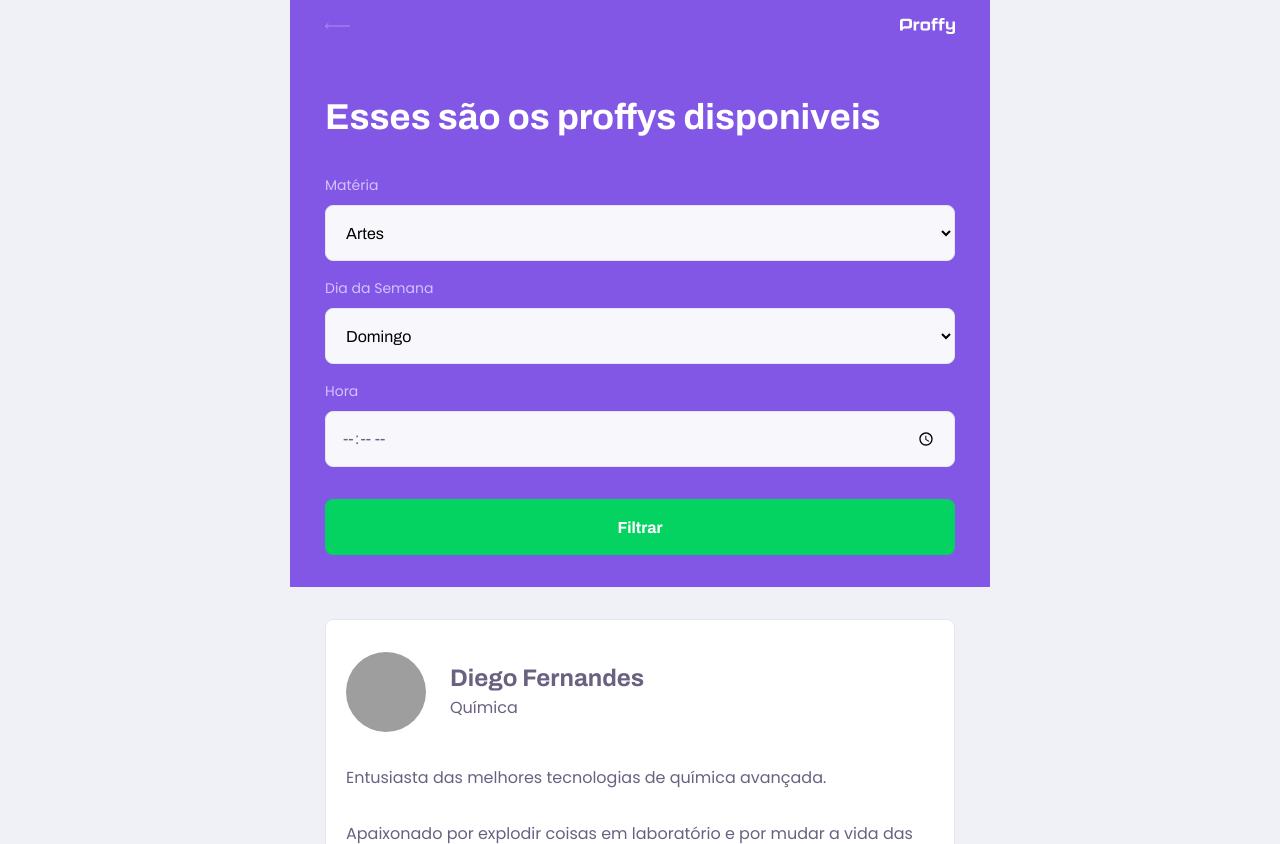
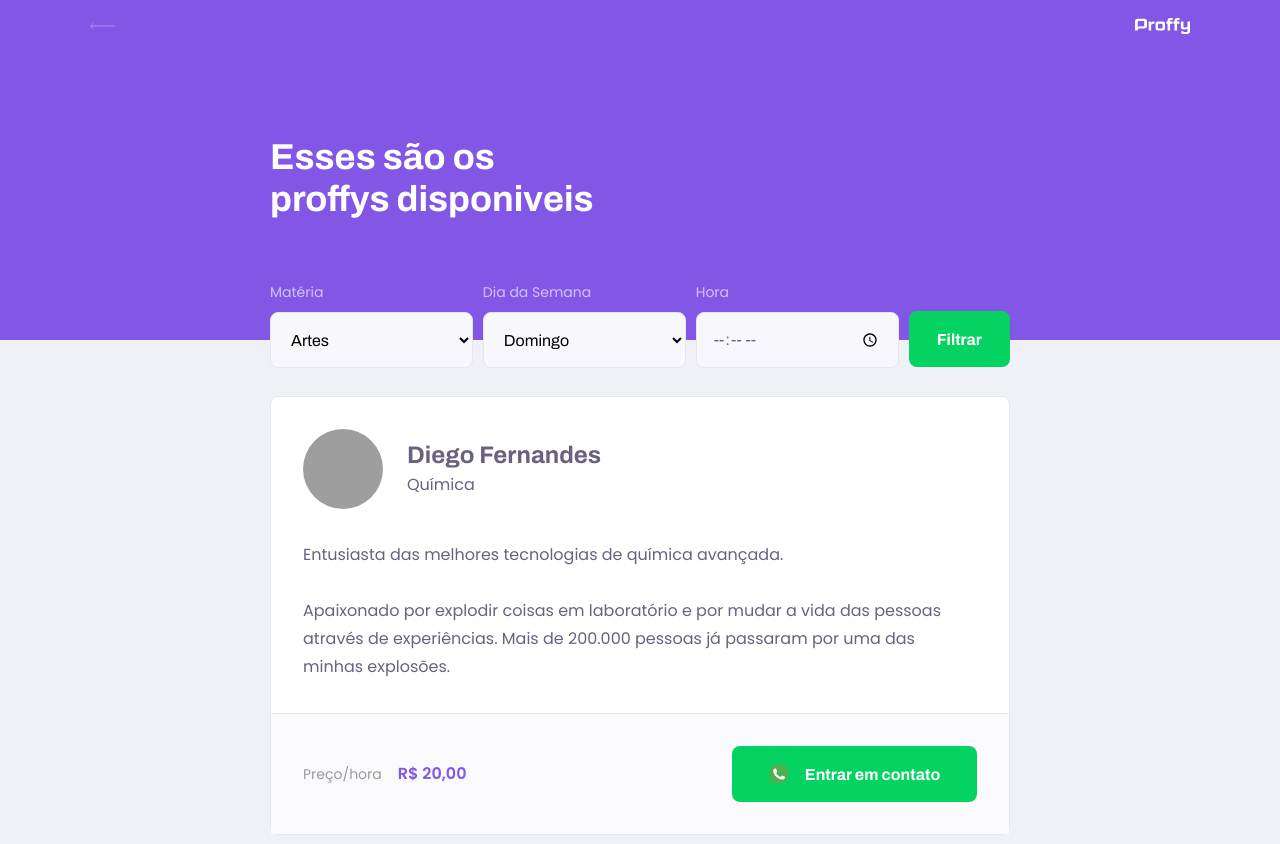
Before and after one commit to alsmd/NLW, a plain HTML site: page Projeto/estudar.html in a window 1280 px wide. Shown: the top 844 px of the page. Drawn offline with Linux system fonts and the light colour scheme; grey boxes are pictures that could not be loaded.

Commit message:
pag study-largura >=700px

```diff
--- a/Projeto/css/partials/page-study.css
+++ b/Projeto/css/partials/page-study.css
@@ -151,7 +151,7 @@
 }
 /*Content*/
 
-.teacher-item p{
+.teacher-item > p{
     padding: 0 2rem;
     font-size: 1.6rem;
     line-height: 2.8rem;
@@ -198,3 +198,79 @@
     background: var(--color-secondary-dark);
 
 }
+/*desktp*/
+
+@media (min-width:700px){
+    #page-study #container {
+        max-width: 100vw;
+
+    }
+
+    .page-header {
+        height: 340px;
+    }
+    .page-header .top-bar-container {
+        max-width: 1100px;
+    }
+    .page-header .header-content {
+        max-width: 740px;
+        flex: 1 1;
+        padding-bottom: 48px;
+        display:flex;
+        flex-direction: column;
+        justify-content: center;
+        position: relative;
+        margin: 0 auto;
+
+    }
+    .page-header .header-content strong {
+        max-width: 350px;
+    }
+
+    .teacher-item header,
+    .teacher-item footer {
+        padding: 32px;
+    }
+
+    #search-teachers{
+        display: grid;
+        grid-template-columns: repeat(3,2fr) 1fr;
+        gap: 10px;
+        position: absolute;
+        bottom: -28px;
+
+/*         display: flex;
+ */
+
+    /* .select-block select,
+    .input-block input,#search-teachers button{
+        flex: 1;
+    } */
+}
+
+    #page-study main {
+        padding: 32px 0;
+        max-width: 740px;
+        margin: 0 auto;
+    }
+    #search-teachers .select-block {
+        margin-bottom: 0;
+    }
+    .teacher-item footer p strong{
+        display: initial;
+        margin-left: 16px;
+
+    }
+    .teacher-item > p {
+        padding: 0 32px;
+    }
+    .teacher-item footer button {
+        width: 245px;
+        font-size:16px;
+        justify-content: center;
+    }
+    .teacher-item footer button img{
+        margin-right: 16px;
+        font-weight: 600;
+    }
+}
```
